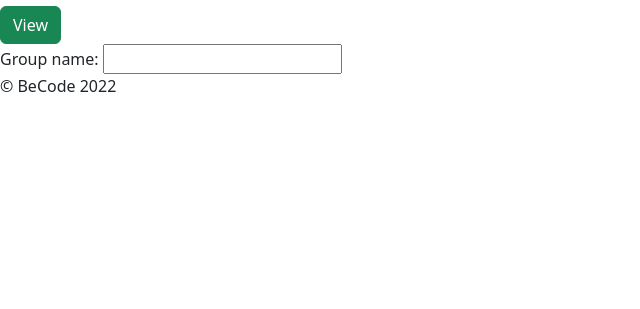
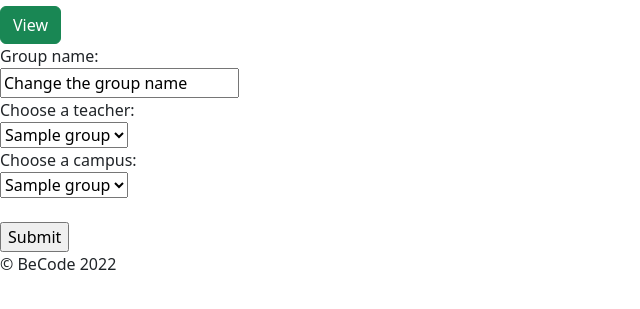
Before and after one commit to z3no/php-crud, a PHP site: template View/edit_group.php in a window 1280 px wide. Shown: the part 50-359 px from the top of the page, without its empty margins (0-640 px from the left). Run offline with PHP 8.4, Linux system fonts and the light colour scheme; the template is opened without the code that fills it: most values are stand-ins (such as "Sample title", 1, 10 or a date in 2020); some libraries are stand-ins or nearby versions.

Commit message:
created a view for the edit group page still some things to do, my dropdown lists show the teacher and schools multiple times, will have to write another function with new query

```diff
--- a/View/edit_group.php
+++ b/View/edit_group.php
@@ -9,10 +9,27 @@ require 'View/includes/header.php';
 
         <a href="index.php?page=groups"><button type="button" class="btn btn-success">View</button></a>
 
-        <form action="">
-            <label for="name">Group name: </label>
-            <input >
+        <form action="index.php?page=groups" method="post">
+            <label for="groupname"> Group name:</label><br>
+            <input type="text" id="groupname" name="groupname" value="Change the group name"><br>
+            <label for="teacher">Choose a teacher:</label><br>
+            <select id="teacher" name="teacher">
+                <?php
+                foreach ($groupData as $data){
+                    echo "<option value='". $data->getTeacherID() . "'>" . $data->getTeacherName() . "</option>";
+                }
+                ?>
+            </select><br>
+            <label for="campus">Choose a campus:</label><br>
+            <select id="campus" name="campus">
+                <?php
+                foreach ($groupData as $data){
+                    echo "<option value='". $data->getCampusID() . "'>" . $data->getCampusName() . "</option>";
+                }
+                ?>
+            </select><br><br>
 
+            <input type="submit" name="submit" value="Submit">
         </form>
 
     </div>
```
